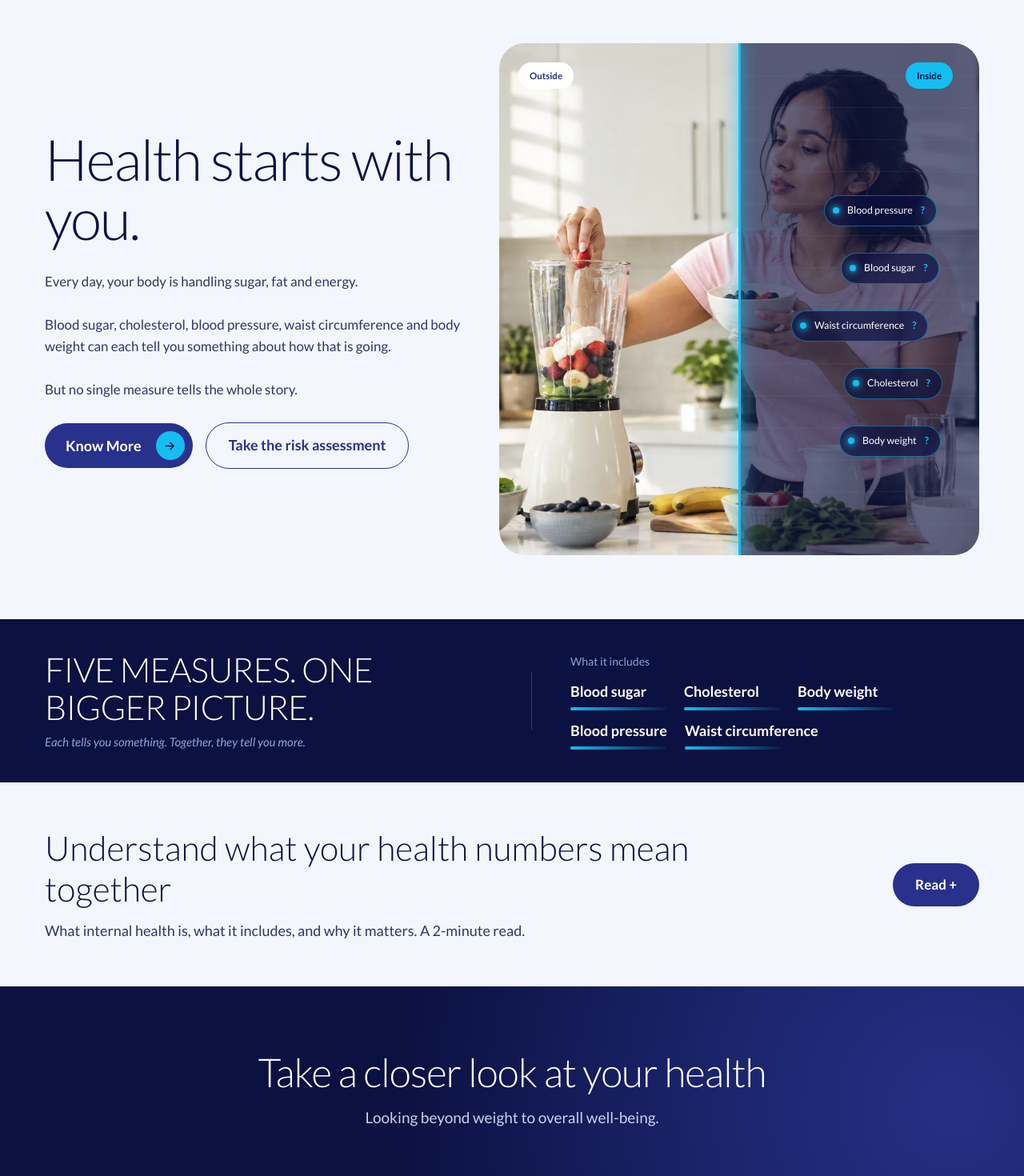
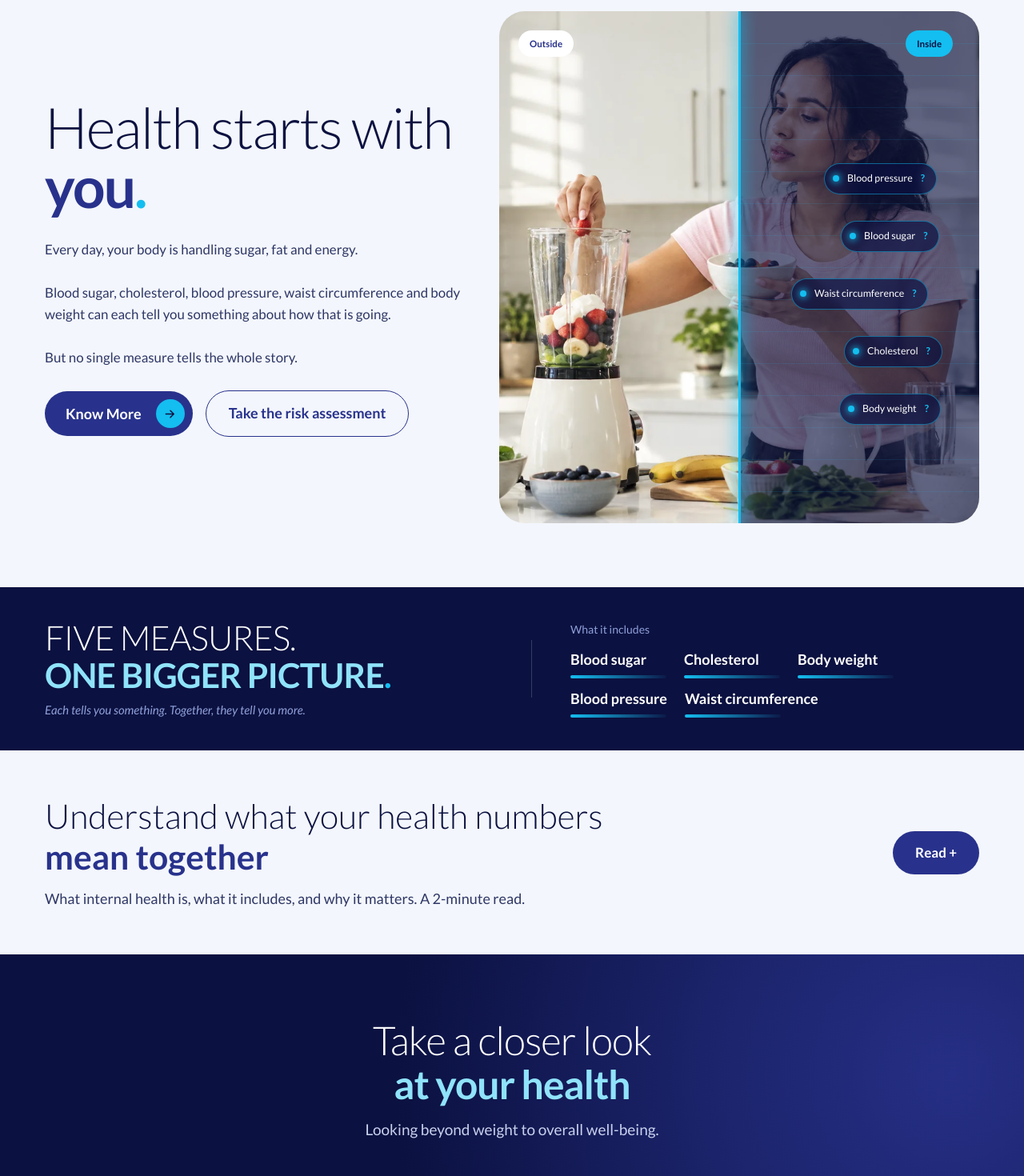
Before and after one commit to ecultify/practometabolism, a Next.js app: page / in a window 1280 px wide. Shown: the part 120-1590 px from the top of the page at 80% size. Built offline with nearby package versions, Linux system fonts and the light colour scheme.

Commit message:
Two-tone titles on every section; tighter hero top; new ankle photo

```diff
--- a/components/AssessmentTool.tsx
+++ b/components/AssessmentTool.tsx
@@ -17,7 +17,7 @@
 
 import { useMemo, useRef, useState } from 'react';
 import { screen7 as t, tool } from '@/lib/content';
-import { ArrowChip } from './ui';
+import { ArrowChip, TitleLines } from './ui';
 
 type YesNo = 'yes' | 'no';
 
@@ -77,7 +77,7 @@ export function AssessmentTool() {
       <div className="mx-auto flex w-full max-w-[1440px] flex-col items-center gap-[28px] px-[56px] py-[80px] max-lg:gap-6 max-lg:px-6 max-lg:py-14">
         <div className="flex w-full flex-col items-center gap-[14px]">
           <h2 className="w-[900px] max-w-full text-center text-[clamp(2.25rem,3.89vw,3.5rem)] font-light leading-[1.1] tracking-[-0.02em] text-[#0b1140]">
-            {t.headline}
+            <TitleLines text={t.headline} at={1} />
           </h2>
           <p className="w-[760px] max-w-full text-center text-[18px] leading-[1.6] text-[#2e3766]">{t.subhead}</p>
           <p className="w-[760px] max-w-full text-center text-[15px] leading-[1.65] text-[#4a5487]">{t.body}</p>
--- a/components/Balance.tsx
+++ b/components/Balance.tsx
@@ -21,7 +21,7 @@
  */
 
 import { screen4 } from '@/lib/content';
-import { Txt } from './ui';
+import { TitleLines, Txt } from './ui';
 
 const BOX_W = 314;
 const BOX_H = 380;
@@ -34,7 +34,7 @@ export function Balance() {
         <div className="flex w-full items-start justify-between gap-10 max-lg:flex-col max-lg:gap-6">
           <div className="flex w-[760px] max-w-full flex-col gap-[14px]">
             <h2 className="w-full text-[clamp(2.25rem,3.89vw,3.5rem)] font-light leading-[1.1] tracking-[-0.02em] text-[#0b1140]">
-              {screen4.headline}
+              <TitleLines text={screen4.headline} at={5} />
             </h2>
           </div>
           <div className="flex w-[488px] max-w-full flex-col items-start">
--- a/components/Dynamics.tsx
+++ b/components/Dynamics.tsx
@@ -23,7 +23,7 @@
  */
 
 import { screen2, screen3 } from '@/lib/content';
-import { ArrowChip, Txt } from './ui';
+import { ArrowChip, TitleLines, Txt } from './ui';
 
 
 function Dot() {
@@ -52,7 +52,7 @@ export function Dynamics() {
           {/* ---- Screen 2 ---- */}
           <div className="flex w-full flex-col items-center gap-[14px]">
             <h2 className="w-full text-center text-[clamp(2.25rem,3.89vw,3.5rem)] font-light leading-[1.1] tracking-[-0.02em] text-white">
-              {screen2.headline}
+              <TitleLines text={screen2.headline} at={4} dark />
             </h2>
             <p className="w-full text-center text-[19px] leading-[1.6] text-[#c9d1ee] max-lg:text-[17px]">
               {screen2.subhead}
@@ -92,7 +92,7 @@ export function Dynamics() {
           {/* ---- Screen 3 ---- */}
           <div className="flex w-full flex-col items-center gap-[14px]">
             <h2 className="w-full text-center text-[clamp(1.875rem,2.92vw,2.625rem)] font-light leading-[1.25] text-white">
-              {screen3.headline}
+              <TitleLines text={screen3.headline} at={5} dark />
             </h2>
           </div>
 
--- a/components/Explainer.tsx
+++ b/components/Explainer.tsx
@@ -33,7 +33,7 @@
 
 import { useCallback, useEffect, useRef, useState } from 'react';
 import { explainer } from '@/lib/content';
-import { Txt } from './ui';
+import { TitleLines, Txt } from './ui';
 
 const PILL = 'btn rounded-[999px] whitespace-nowrap';
 
@@ -80,7 +80,7 @@ export function Explainer() {
         <div className="flex w-full items-center justify-between gap-6 max-md:flex-col max-md:items-start">
           <div className="flex w-[860px] max-w-full flex-col gap-[12px]">
             <h2 className="text-[clamp(1.875rem,3.33vw,3rem)] font-light leading-[1.2] text-[#0b1140]">
-              {explainer.headline}
+              <TitleLines text={explainer.headline} at={5} />
             </h2>
             <p className="text-[18px] leading-[1.6] text-[#2e3766] max-lg:text-[17px]">
               {explainer.subhead}
--- a/components/Hero.tsx
+++ b/components/Hero.tsx
@@ -1,5 +1,5 @@
 import { screen1 } from '@/lib/content';
-import { ArrowChip } from './ui';
+import { ArrowChip, TitleLines } from './ui';
 
 /**
  * Screen 1 — node 2242:40.
@@ -25,12 +25,12 @@ const gridLines = Array.from({ length: 15 }, (_, i) => 40 + i * 40);
 export function Hero() {
   return (
     <section id="top" className="bg-[#F3F6FC]">
-      <div className="mx-auto flex w-full max-w-[1440px] flex-col items-stretch gap-10 px-6 pt-14 md:px-14 lg:flex-row lg:items-center lg:py-[80px]">
+      <div className="mx-auto flex w-full max-w-[1440px] flex-col items-stretch gap-10 px-6 pt-10 md:px-14 lg:flex-row lg:items-center lg:pb-[80px] lg:pt-[40px]">
         {/* ---- Copy ---- */}
         <div className="flex min-w-0 flex-1 flex-col items-start gap-7 pb-10 lg:pb-0">
 
           <h1 className="max-w-[700px] text-[clamp(2.5rem,5.56vw,5rem)] font-light leading-[1.04] tracking-[-0.025em] text-[#0B1140]">
-            {screen1.headline}
+            <TitleLines text={screen1.headline} at={3} />
           </h1>
 
           <p className="max-w-[560px] whitespace-pre-line text-[clamp(1rem,1.32vw,1.1875rem)] leading-[1.6] text-[#2E3766]">
--- a/components/MeasuresBand.tsx
+++ b/components/MeasuresBand.tsx
@@ -17,6 +17,7 @@
  */
 
 import { band } from '@/lib/content';
+import { TitleLines } from './ui';
 
 const RULE = 'linear-gradient(to right, #14bef0, rgba(20,190,240,0.05))';
 
@@ -30,7 +31,7 @@ export function MeasuresBand() {
       <div className="mx-auto flex w-full max-w-[1440px] items-center gap-[48px] px-[56px] py-[40px] max-lg:flex-col max-lg:items-start max-lg:gap-[28px] max-lg:px-6 max-lg:py-8">
       <div className="flex w-[560px] max-w-full shrink-0 flex-col gap-[8px]">
         <p className="text-[clamp(2rem,3.33vw,3rem)] font-light leading-[1.1] tracking-[-0.02em] text-white">
-          {band.headline}
+          <TitleLines text={band.headline} at={2} dark />
         </p>
         <p className="text-[15px] italic leading-[1.5] text-[#8fa0d9]">{band.caption}</p>
       </div>
--- a/components/NextSteps.tsx
+++ b/components/NextSteps.tsx
@@ -32,7 +32,7 @@
 
 import { useCallback, useEffect, useRef, useState } from 'react';
 import { interstitial, screen9 } from '@/lib/content';
-import { ArrowChip } from './ui';
+import { ArrowChip, TitleLines } from './ui';
 
 type OptionId = 'measures' | 'habits';
 
@@ -94,8 +94,7 @@ export function NextSteps() {
               <div className="flex w-[460px] max-w-full shrink-0 flex-col items-start gap-[20px] pt-[16px] max-lg:w-full max-lg:pt-0">
                 <div className="flex w-full flex-col items-start gap-[14px]">
                   <h2 className="w-[460px] max-w-full text-[clamp(1.875rem,2.78vw,2.5rem)] font-light leading-[1.1] tracking-[-0.02em] text-white">
-                    <span className="block">Choose what you would like</span>
-                    <span className="block">to explore next</span>
+                    <TitleLines text="Choose what you would like to explore next" at={5} dark />
                   </h2>
                 </div>
                 <p className="w-[460px] max-w-full text-[13px] italic leading-[1.65] text-[#c9d1ee]">
--- a/components/Numbers.tsx
+++ b/components/Numbers.tsx
@@ -20,7 +20,7 @@
  */
 
 import { screen5 } from '@/lib/content';
-import { Txt } from './ui';
+import { TitleLines, Txt } from './ui';
 
 const CARD =
   'flex h-full min-w-0 flex-1 flex-col items-start gap-[10px] overflow-hidden rounded-[20px] bg-white p-[28px] max-md:h-auto max-md:w-full';
@@ -36,7 +36,7 @@ export function Numbers() {
         <div className="flex w-full items-start justify-between gap-10 max-lg:flex-col max-lg:gap-6">
           <div className="flex w-[760px] max-w-full flex-col items-start gap-[14px]">
             <h2 className="w-full text-[clamp(1.875rem,3.33vw,3rem)] font-light leading-[1.1] tracking-[-0.02em] text-[#0b1140]">
-              {screen5.headline}
+              <TitleLines text={screen5.headline} at={2} />
             </h2>
           </div>
           <div className="flex w-[488px] max-w-full flex-col items-start gap-[14px] leading-[1.6]">
--- a/components/Symptoms.tsx
+++ b/components/Symptoms.tsx
@@ -32,7 +32,7 @@
  */
 
 import { screen6 } from '@/lib/content';
-import { Txt } from './ui';
+import { TitleLines, Txt } from './ui';
 
 const HEAD = 'w-full text-[22px] font-semibold leading-[1.45] text-[#0b1140]';
 
@@ -96,7 +96,7 @@ export function Symptoms() {
           <div className="flex min-w-0 max-w-full flex-1 flex-col items-start gap-[20px] max-lg:w-full">
             <div className="flex w-full flex-col items-start gap-[14px]">
               <h2 className="w-[760px] max-w-full text-[clamp(2.25rem,3.89vw,3.5rem)] font-light leading-[1.1] tracking-[-0.02em] text-[#0b1140]">
-                {screen6.headline}
+                <TitleLines text={screen6.headline} at={1} />
               </h2>
             </div>
             <p className="w-[520px] max-w-full text-[19px] leading-[1.6] text-[#4a5487] max-lg:text-[17px]">
--- a/components/WaistPanel.tsx
+++ b/components/WaistPanel.tsx
@@ -40,6 +40,7 @@
  */
 
 import { waistPanel as w } from '@/lib/content';
+import { TitleLines } from './ui';
 
 /* ---------- 2242:206 tape ruler ---------- */
 // Full-bleed: the ruler runs edge to edge on any viewport, so ticks cover 4K.
@@ -232,8 +233,7 @@ export function WaistPanel() {
             {/* Copy (2242:347) */}
             <div className="flex min-w-0 flex-1 flex-col items-start gap-[24px] self-stretch">
               <h2 className="w-full text-[clamp(2rem,3.47vw,3.125rem)] font-light leading-[1.1] tracking-[-0.02em] text-[#0b1140]">
-                <span className="block">{line1}</span>
-                <span className="block">{line2}</span>
+                <TitleLines text={`${line1} ${line2}`} at={3} />
               </h2>
 
               <p className="w-[620px] max-w-full text-[19px] leading-[1.6] text-[#2e3766] max-lg:text-[17px]">
--- a/components/ui.tsx
+++ b/components/ui.tsx
@@ -24,6 +24,25 @@ export function Txt({ line, className }: { line: Line; className?: string }) {
       {line.text}
       <Refs nums={line.refs} />
     </span>
+  );
+}
+
+/* ---------- two-tone titles (doctor-headline treatment, site-wide) ----------
+   line 1 light · line 2 semibold accent · trailing . or ? in cyan */
+export function TitleLines({ text, at, dark = false }: { text: string; at: number; dark?: boolean }) {
+  const words = text.split(' ');
+  const line1 = words.slice(0, at).join(' ');
+  let line2 = words.slice(at).join(' ');
+  const mark = /[.?!]$/.test(line2) ? line2.slice(-1) : '';
+  if (mark) line2 = line2.slice(0, -1);
+  return (
+    <>
+      <span className="block">{line1}</span>
+      <span className={`block font-semibold ${dark ? 'text-[#8fe3fa]' : 'text-[#28328c]'}`}>
+        {line2}
+        {mark && <span className="text-[#14bef0]">{mark}</span>}
+      </span>
+    </>
   );
 }
 
--- a/lib/content.ts
+++ b/lib/content.ts
@@ -304,7 +304,7 @@ export const screen6 = {
   signs: [
     { text: 'Gradual weight gain', refs: [1, 13], image: '/images/signs/clothes-jeans.webp', alt: 'Waistband of jeans fitting more tightly than before' },
     { text: 'Increasing waist circumference', refs: [13], image: '/images/signs/waist-increase.webp', alt: 'Everyday moment, no clinical framing' },
-    { text: 'Swelling around the feet or ankles', refs: [14], image: '/images/signs/ankles.webp', alt: 'Someone sitting on a bed, holding their lower leg' },
+    { text: 'Swelling around the feet or ankles', refs: [14], image: '/images/signs/ankles.webp', alt: 'Hands resting on bare feet and ankles at home' },
     { text: 'Knee joint pain', refs: [15], image: '/images/signs/knee.webp', alt: 'Someone sitting on a sofa, holding their knee' },
   ],
   otherHeading: 'Other changes people sometimes mention',
```
Also changed, not shown: public/images/signs/ankles.webp.
